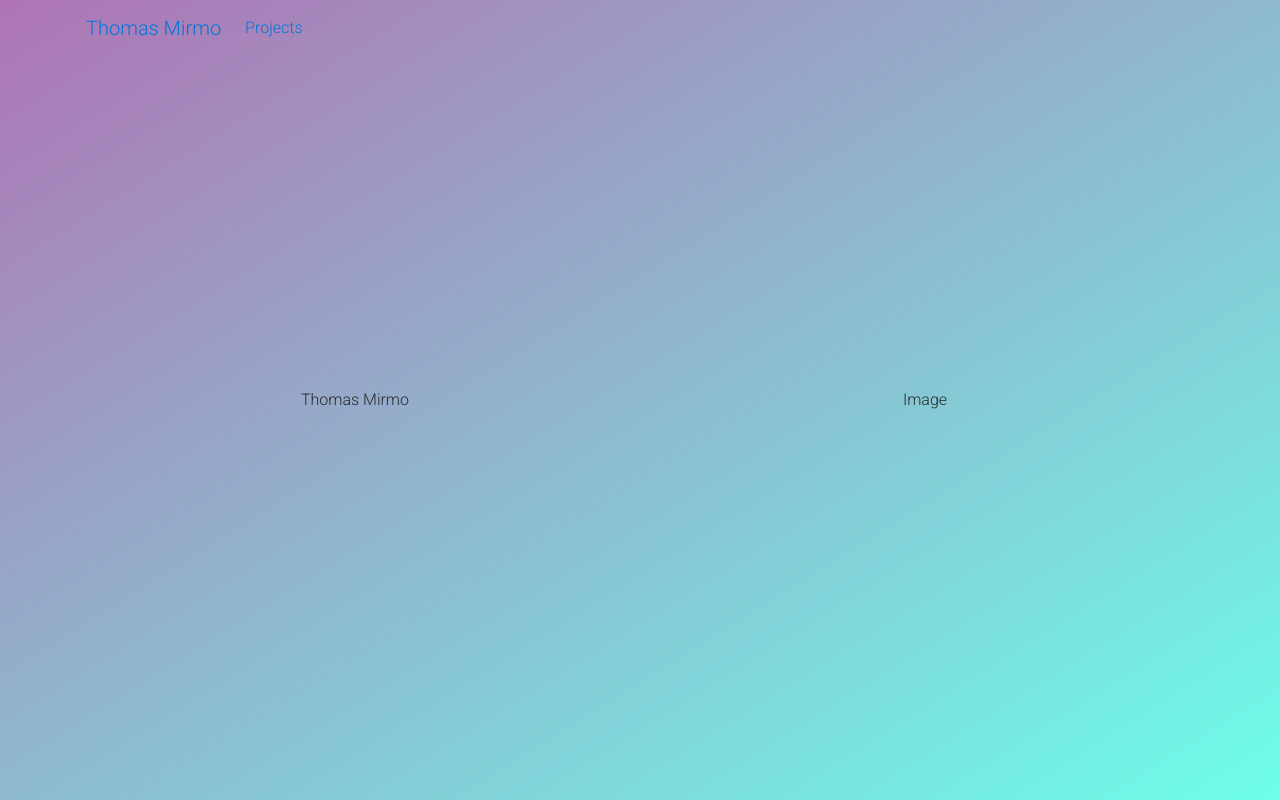
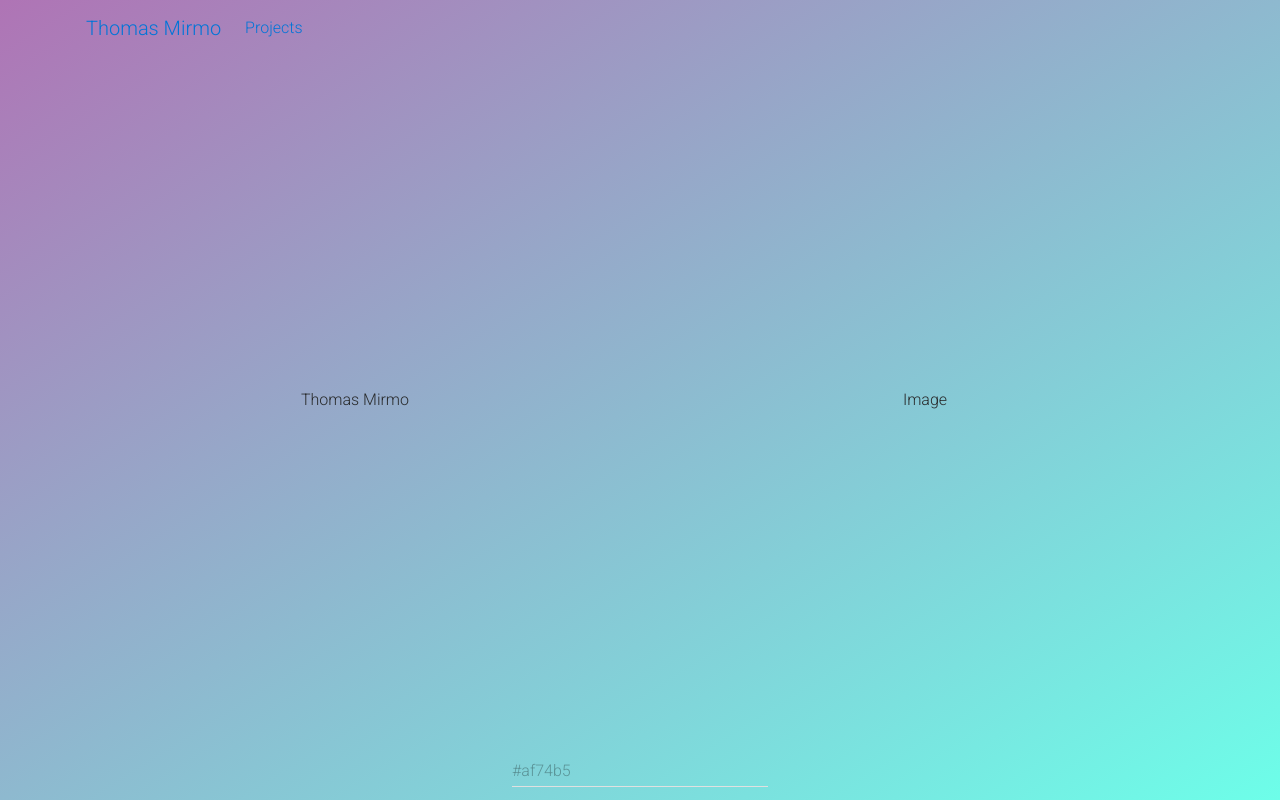
Before and after one commit to tmirmota/mirmo, a React (Create React App) app: page / in a window 1280 px wide. Shown: the top 800 px of the page. Built offline with nearby package versions, Linux system fonts and the light colour scheme; what react-tap-event-plugin would draw is missing.

Commit message:
Create inputColors component

```diff
--- a/src/App.css
+++ b/src/App.css
@@ -1,8 +1,3 @@
-.header {
-  background: linear-gradient(to bottom right, rgb(175, 116, 181), rgb(109, 254, 233));
-  min-height: 100vh;
-}
-
 .header_content {
   min-height: 100vh;
   text-align: center;
--- a/src/App.js
+++ b/src/App.js
@@ -15,6 +15,7 @@ import Nav from './components/Nav'
 import Chips from './components/Chips'
 import Projects from './components/Projects'
 import Checkboxes from './components/Checkboxes'
+import InputColors from './components/InputColors'
 
 // Data
 import projects from './data/projects'
@@ -22,6 +23,10 @@ import projects from './data/projects'
 export default class App extends Component {
   state = {
     filterStatus: false,
+    headerColors: {
+      color1: '#af74b5',
+      color2: '#6dfee9',
+    },
   }
   componentWillMount() {
     const arrTechnologies = _.map(projects, 'technologies')
@@ -65,11 +70,22 @@ export default class App extends Component {
   }
 
   render() {
-    const { activeTech, allTech, filterStatus } = this.state
+    const { activeTech, allTech, filterStatus, headerColors } = this.state
+
+    // Styling
+    const styles = {
+      header: {
+        background: `linear-gradient(to bottom right, ${headerColors.color1}, ${headerColors.color2})`,
+        minHeight: '100vh',
+      },
+    }
+
     return (
       <MuiThemeProvider>
         <div>
-          <header className="header">
+
+          {/* HEADER SECTION */}
+          <header style={styles.header}>
             <div className="container">
               <div className="row header_content">
                 <Nav />
@@ -79,6 +95,7 @@ export default class App extends Component {
                 <div className="col align-self-center">
                   Image
                 </div>
+                <InputColors colors={headerColors} />
               </div>
             </div>
           </header>
--- /dev/null
+++ b/src/components/InputColors/index.js
@@ -0,0 +1,30 @@
+import React, { Component } from 'react'
+
+// Material UI
+import TextField from 'material-ui/TextField'
+
+// Styles
+const styles = {
+  section: {
+    position: 'absolute',
+    bottom: 5,
+    left: '50%',
+  },
+  inputSection: {
+    position: 'relative',
+    left: '-50%',
+  },
+}
+
+export default class InputColors extends Component {
+  render() {
+    const { colors } = this.props
+    return (
+      <div style={styles.section}>
+        <div style={styles.inputSection}>
+          <TextField hintText={colors.color1} />
+        </div>
+      </div>
+    )
+  }
+}
```
